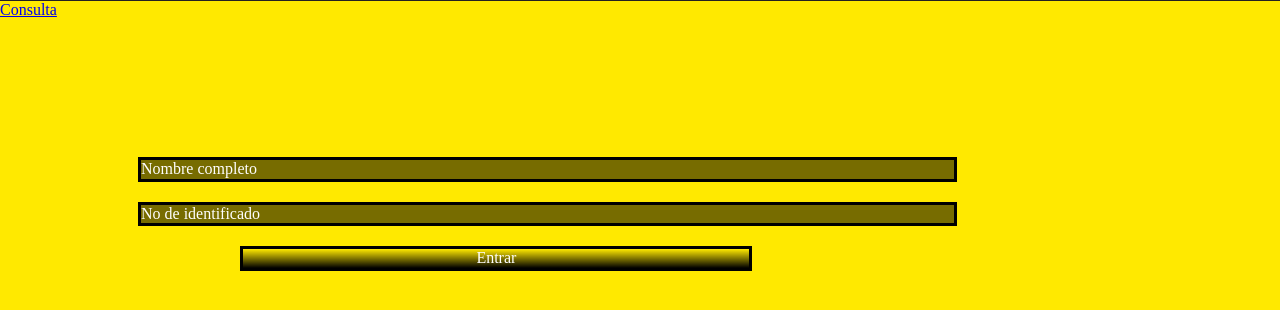
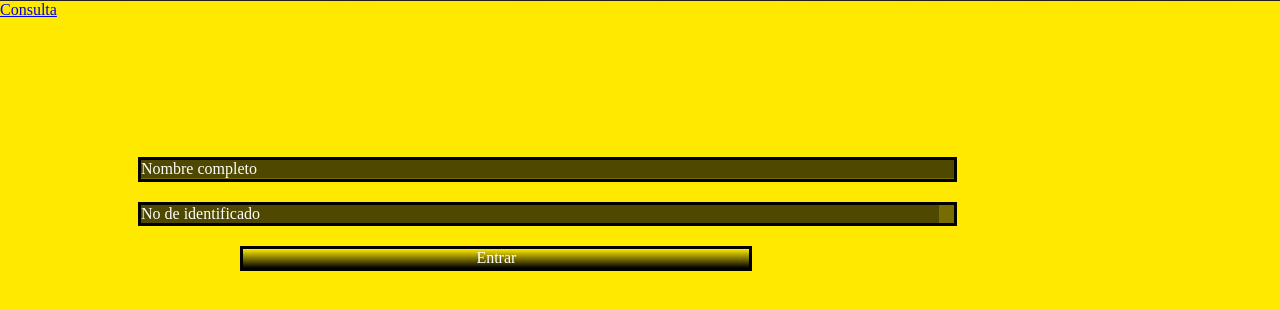
Before and after one commit to Ojitos369/psicometria, a PHP site: page /index.php in a window 1280 px wide. Shown: the part 199-509 px from the top of the page. Run offline with PHP 8.4, Linux system fonts and the light colour scheme.

Commit message:
Cambio en placeholder

```diff
--- a/css/global.css
+++ b/css/global.css
@@ -11,6 +11,7 @@ body{
 }
 
 input::placeholder{
+    background: #0005;
     color: #fff;
 }
 
```
